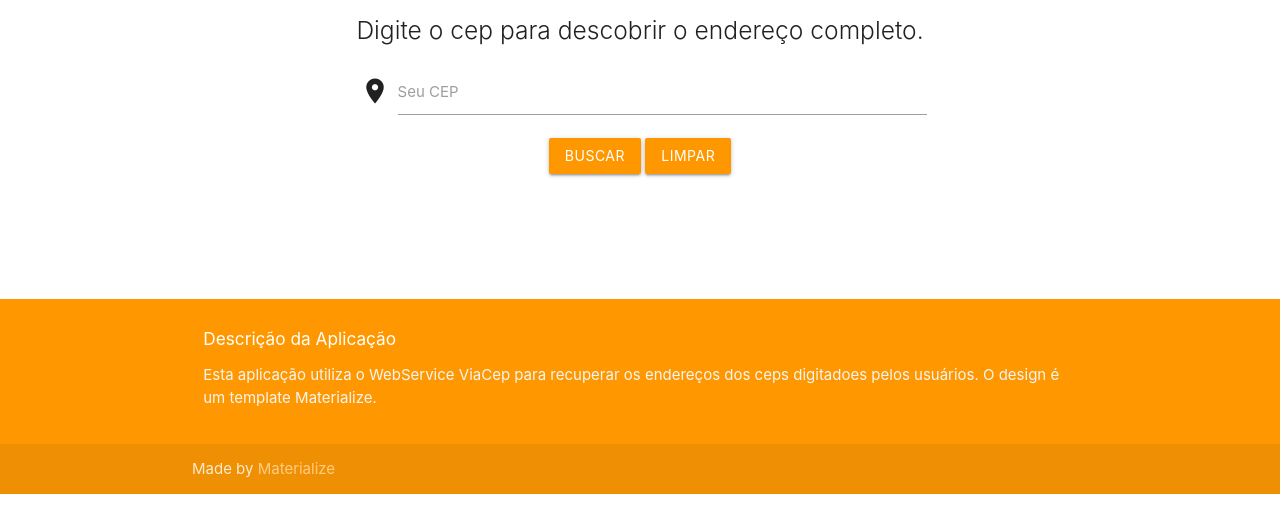
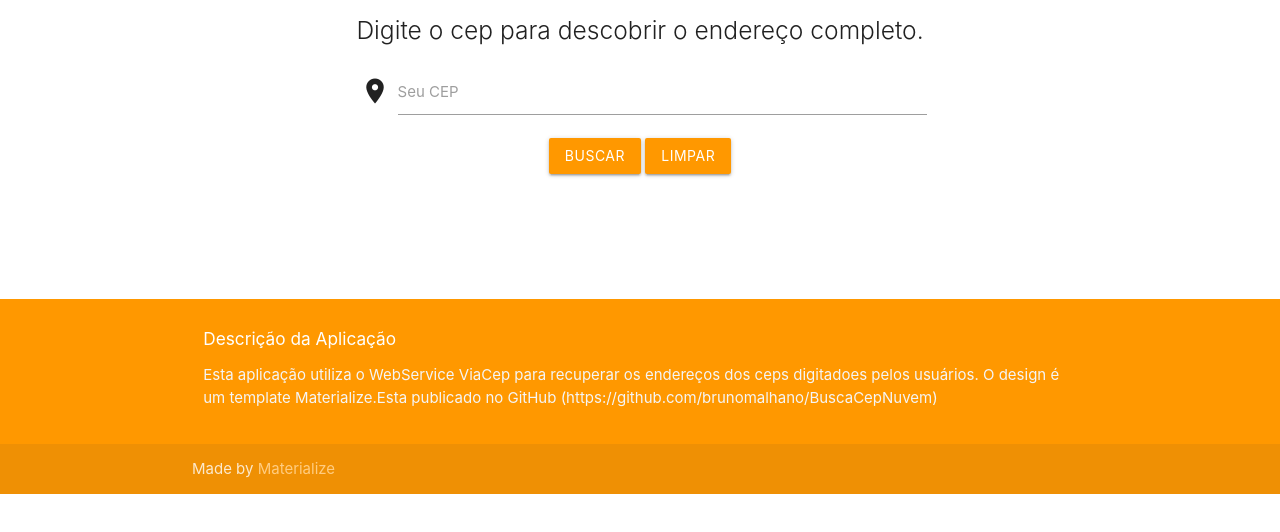
Before and after one commit to brunomalhano/ProjetoBuscaCep, a plain HTML site: page index.html in a window 1280 px wide. Shown: the part 196-728 px from the top of the page. Drawn offline with nearby package versions, Linux system fonts and the light colour scheme.

Commit message:
Alteração de texto no rodape

```diff
--- a/index.html
+++ b/index.html
@@ -67,7 +67,7 @@
       <div class="row s12">
         <div class="col">
           <h6 class="white-text">Descrição da Aplicação</h6>
-          <p class="grey-text text-lighten-4">Esta aplicação utiliza o WebService ViaCep para recuperar os endereços dos ceps digitadoes pelos usuários. O design é um template Materialize.</p>
+          <p class="grey-text text-lighten-4">Esta aplicação utiliza o WebService ViaCep para recuperar os endereços dos ceps digitadoes pelos usuários. O design é um template Materialize.Esta publicado no GitHub (https://github.com/brunomalhano/BuscaCepNuvem)</p>
         </div>
 
       </div>
```
